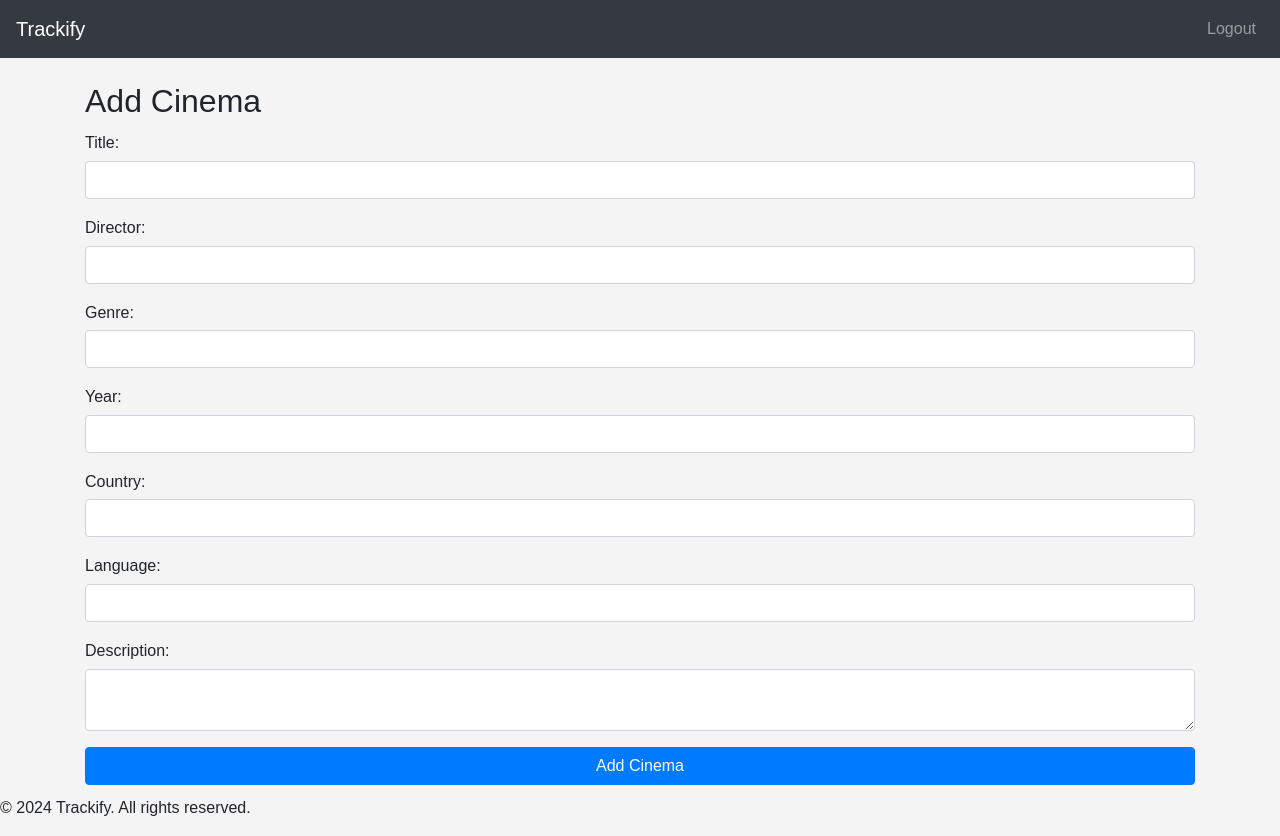
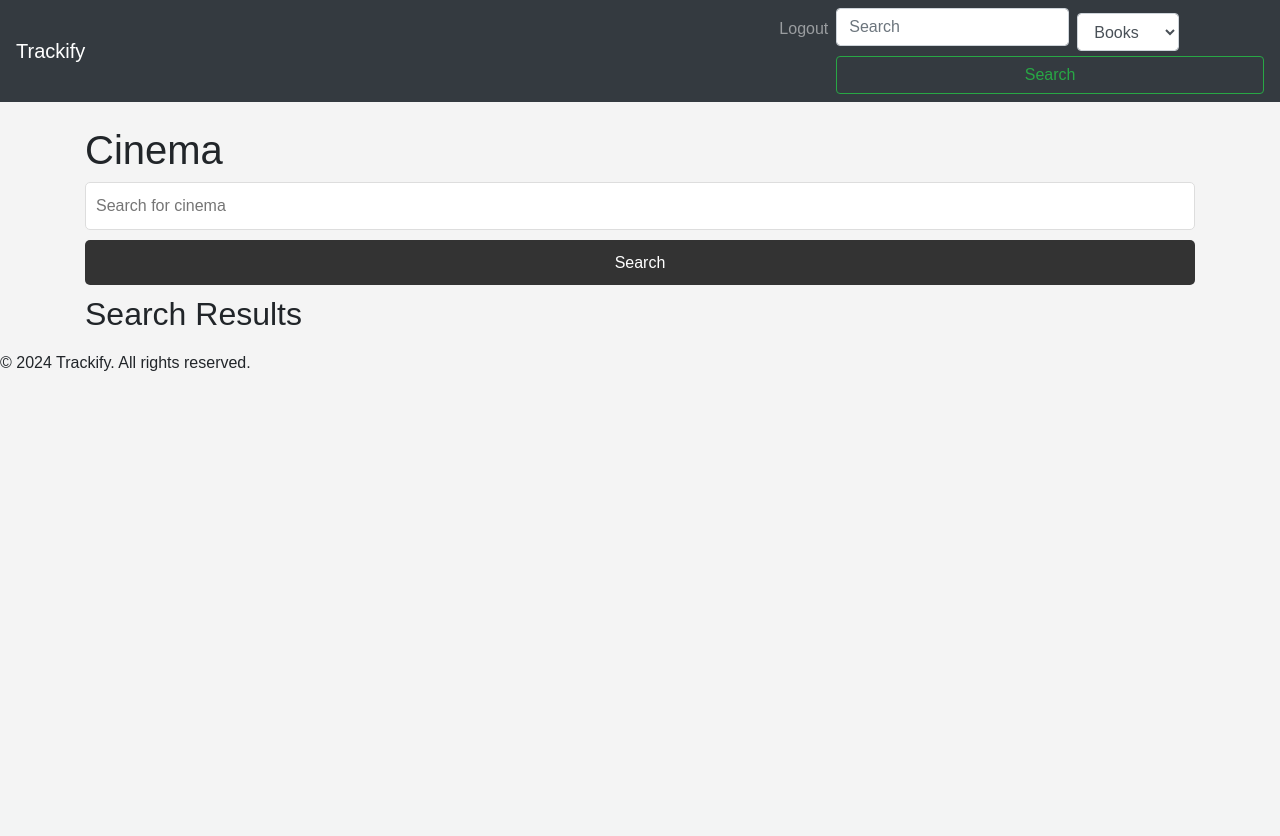
Before and after one commit to MelchiorRM/Trackify_repository, a Flask app: page /cinema in a window 1280 px wide. After the commit the page ends 371 px from the top, so only its background shows below. Run offline with Flask 3, Linux system fonts and the light colour scheme; the visitor is signed in with stand-in values (Sample User, id 1); data that the repository does not hold is empty; some libraries are stand-ins or nearby versions.

Commit message:
Add cinema media_type into the local database with quick search implementation

```diff
--- a/config.py
+++ b/config.py
@@ -10,4 +10,7 @@ class Config:
     SESSION_PERMANENT = False  # Sessions expire when the browser closes
     PERMANENT_SESSION_LIFETIME = 1800  # 30 minutes (30 * 60 seconds)
     GOOGLE_BOOKS_API_KEY = os.environ.get('GOOGLE_BOOKS_API_KEY') or 'AIzaSyA2A-qxj3CZhKDMNni4vcK3EA1rSnj25Fg'
+    TMDB_API_KEY = os.environ.get('TMDB_API_KEY') or '22f25a5ae58d199051d00c89d1eb7550'
+    SPOTIFY_CLIENT_ID = os.environ.get('SPOTIFY_CLIENT_ID') or '15a15c13a1d649f2a5989067b2cb141e'
+    SPOTIFY_CLIENT_SECRET = os.environ.get('SPOTIFY_CLIENT_SECRET') or '05cd351353f640ba9d6c7a0e232768a0'
     DEBUG = True
--- a/routes/media_routes.py
+++ b/routes/media_routes.py
@@ -4,9 +4,26 @@ from models.book_model import Book, db
 from models.music_model import Music
 from models.cinema_model import Cinema
 from models.books import search_books, save_books
+from models.cinema import search_cinema, save_cinema
 from models.user_media_model import UserMedia
 
 media_routes = Blueprint('media_routes', __name__)
+
+@media_routes.route("/search", methods=["GET"])
+@login_required
+def search():
+    search_query = request.args.get('search_query')
+    media_type = request.args.get('media_type')
+    if media_type == "books":
+        return redirect(url_for('media_routes.books', search_query=search_query, page=1))
+    elif media_type == "music":
+        return redirect(url_for('media_routes.music', search_query=search_query, page=1))
+    elif media_type == "cinema":
+        return redirect(url_for('media_routes.cinema', search_query=search_query, page=1))
+    else:
+        flash("Invalid media type", "danger")
+        return redirect(url_for('user_routes.dashboard'))
+
 @media_routes.route("/books", methods=["GET", "POST"])
 @login_required
 def books():
@@ -74,23 +91,45 @@ def music():
 @media_routes.route("/cinema", methods = ["GET", "POST"])
 @login_required
 def cinema():
+    cinema = []
+    search_query = request.args.get('search_query', '')
+    page = int(request.args.get('page', 1))
     if request.method == "POST":
-        title = request.form["title"]
-        genre = request.form["genre"]
-        year = request.form["year"]
-        country = request.form["country"]
-        director = request.form["director"]
-        type = request.form["type"]
-        language = request.form["language"]
-        rating = request.form["rating"]
-        reviews = request.form["reviews"]
-        coverart = request.form["coverart"]
-        cinema = Cinema(title, genre, year, country, director, type, language, rating, reviews, coverart)
-        db.session.add(cinema)
-        db.session.commit()
-        return redirect(url_for("media_routes.cinema"))
-    cinema = Cinema.query.all()
-    return render_template("cinema.html", cinema=cinema)
+        search_query = request.form.get("search_query")
+        if search_query:
+            return redirect(url_for("media_routes.cinema", search_query=search_query, page=page))
+        else:
+            cinema_data = {
+                "title": request.form.get("title"),
+                "genre": request.form.get("genre"),
+                "year": request.form.get("year"),
+                "country": request.form.get("country"),
+                "director": request.form.get("director"),
+                "type": request.form.get("type", ""),
+                "language": request.form.get("language"),
+                "rating": request.form.get("rating"),
+                "reviews": request.form.get("reviews"),
+                "coverart": request.form.get("coverart")
+            }
+            user_id = current_user.user_id
+            save_cinema(cinema_data, user_id)
+            flash("Cinema added to library!", "success")
+            return redirect(url_for("media_routes.cinema"))
+    if search_query:
+        cinema, total_results, current_page = search_cinema(search_query, page)
+        results_per_page = 20
+        start_index = (current_page - 1) * results_per_page
+        end_index = start_index + results_per_page
+        paged_cinema = cinema[start_index:end_index]
+        has_next = end_index < total_results
+        has_prev = current_page > 1
+    else:
+        user_media_entries = UserMedia.query.filter_by(user_id=current_user.user_id, media_type='cinema').all()
+        paged_cinema = [Cinema.query.get(entry.cinema_id) for entry in user_media_entries if entry.cinema_id]
+        has_next = False
+        has_prev = False
+        current_page = 1
+    return render_template("cinema.html", cinema=paged_cinema, search_query=search_query, page=current_page, has_next=has_next, has_prev=has_prev)
 
 @media_routes.route("/library")
 @login_required
--- a/templates/base.html
+++ b/templates/base.html
@@ -19,6 +19,15 @@
                 <li class="nav-item">
                     <a class="nav-link" href="{{ url_for('user_routes.logout') }}">Logout</a>
                 </li>
+                <form class="form-inline my-2 my-lg-0" action="{{ url_for('media_routes.search') }}" method="GET">
+                    <input class="form-control mr-sm-2" type="search" placeholder="Search" aria-label="Search" name="search_query" required>
+                    <select class="form-control mr-sm-2" name="media_type" required>
+                        <option value="books">Books</option>
+                        <option value="music">Music</option>
+                        <option value="cinema">Cinema</option>
+                    </select>
+                    <button class="btn btn-outline-success my-2 my-sm-0" type="submit">Search</button>
+                </form>
                 {% else %}
                 <li class="nav-item">
                     <a class="nav-link" href="{{ url_for('user_routes.login') }}">Login</a>
--- a/templates/cinema.html
+++ b/templates/cinema.html
@@ -1,38 +1,41 @@
 {% extends "base.html" %}
 
-{% block title %}Add Cinema{% endblock %}
+{% block content %}
+<h1>Cinema</h1>
+<form method="POST" action="{{ url_for('media_routes.cinema') }}">
+    <input type="text" name="search_query" placeholder="Search for cinema" value="{{ search_query }}">
+    <button type="submit">Search</button>
+</form>
+<h2>Search Results</h2>
+<ul>
+    {% for cinema in cinema %}
+    <li>
+        {% if cinema.coverart %}
+        <img src="{{ cinema.coverart }}" alt="{{ cinema.title }} cover" style="width: 100px;">
+        {% endif %}
+        <h3>{{ cinema.title }}</h3>
+        <p>Director: {{ cinema.director }}</p>
 
-{% block content %}
-<h2>Add Cinema</h2>
-<form method="POST" action="{{ url_for('media_routes.add_media', media_type='cinema') }}">
-    <div class="form-group">
-        <label for="title">Title:</label>
-        <input type="text" name="title" id="title" class="form-control" required>
-    </div>
-    <div class="form-group">
-        <label for="director">Director:</label>
-        <input type="text" name="director" id="director" class="form-control">
-    </div>
-    <div class="form-group">
-        <label for="genre">Genre:</label>
-        <input type="text" name="genre" id="genre" class="form-control">
-    </div>
-    <div class="form-group">
-        <label for="year">Year:</label>
-        <input type="number" name="year" id="year" class="form-control">
-    </div>
-    <div class="form-group">
-        <label for="country">Country:</label>
-        <input type="text" name="country" id="country" class="form-control">
-    </div>
-    <div class="form-group">
-        <label for="language">Language:</label>
-        <input type="text" name="language" id="language" class="form-control">
-    </div>
-    <div class="form-group">
-        <label for="description">Description:</label>
-        <textarea name="description" id="description" class="form-control"></textarea>
-    </div>
-    <button type="submit" class="btn btn-primary">Add Cinema</button>
-</form>
+        <form method="POST" action="{{ url_for('media_routes.cinema') }}">
+            <input type="hidden" name="title" value="{{ cinema.title }}">
+            <input type="hidden" name="genre" value="{{ cinema.genre }}">
+            <input type="hidden" name="year" value="{{ cinema.year }}">
+            <input type="hidden" name="country" value="{{ cinema.country }}">
+            <input type="hidden" name="director" value="{{ cinema.director }}">
+            <input type="hidden" name="type" value="{{ cinema.type }}">
+            <input type="hidden" name="language" value="{{ cinema.language }}">
+            <input type="hidden" name="rating" value="{{ cinema.rating }}">
+            <input type="hidden" name="reviews" value="{{ cinema.reviews }}">
+            <input type="hidden" name="coverart" value="{{ cinema.coverart }}">
+            <button type="submit">Add to Library</button>
+        </form>
+    </li>
+    {% endfor %}
+</ul>
+{% if has_prev %}
+<a href="{{url_for('media_routes.cinema', search_query=search_query, page=page-1)}}">Previous</a>
+{% endif %}
+{% if has_next %}
+<a href="{{url_for('media_routes.cinema', search_query=search_query, page=page+1)}}">Next</a>
+{% endif %}
 {% endblock %}
--- a/templates/login.html
+++ b/templates/login.html
@@ -2,7 +2,6 @@
 {% block content %}
 <h2>Login</h2>
 <div class="form-group">
-    <h2>Login</h2>
     <form action="/login" method="POST">
         <label for="username">Username</label>
         <input type="text" id="username" name="username" placeholder="Enter your username" required>
```
Also changed, not shown: models/cinema.py (added, +111 -0 lines), organization.txt (line endings or trailing spaces), 3 other files.
